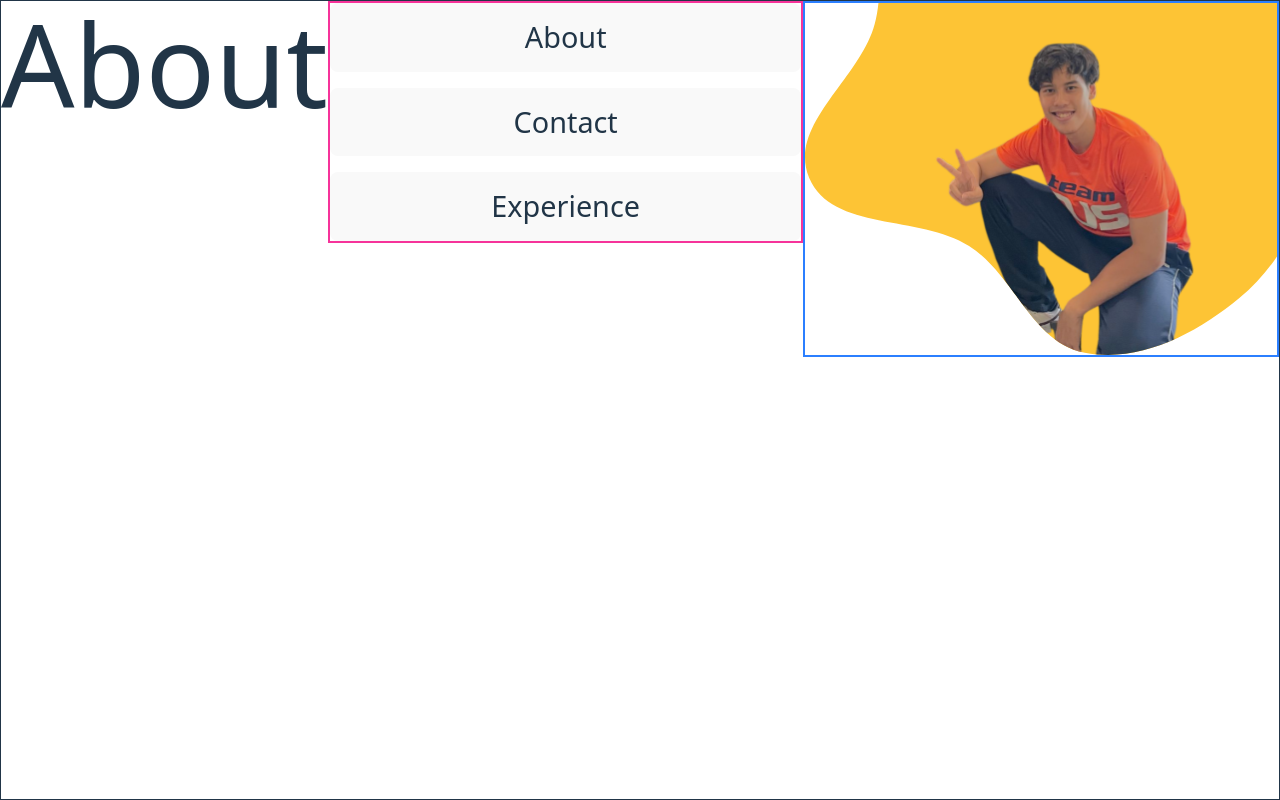
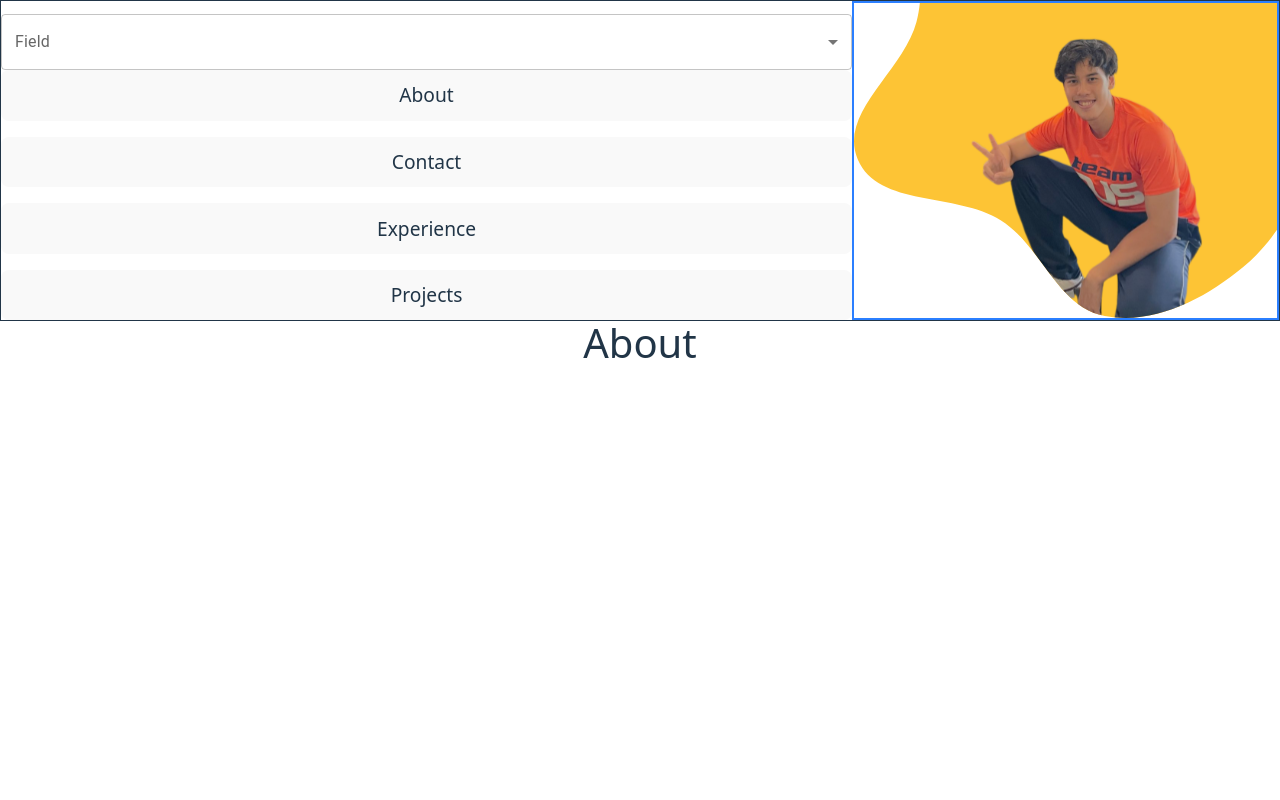
Before and after one commit to roydenteh99/Updated_Portfolio, a React (Vite) app: page / in a window 1280 px wide. Built offline with nearby package versions, Linux system fonts and the light colour scheme.

Commit message:
Select added now playing with hashrouting

```diff
--- a/package.json
+++ b/package.json
@@ -10,11 +10,15 @@
     "preview": "vite preview"
   },
   "dependencies": {
+    "@emotion/react": "^11.14.0",
+    "@emotion/styled": "^11.14.1",
+    "@mui/material": "^7.3.2",
     "@tailwindcss/vite": "^4.1.13",
     "autoprefixer": "^10.4.21",
     "postcss": "^8.5.6",
     "react": "^19.1.1",
     "react-dom": "^19.1.1",
+    "react-router-dom": "^7.9.3",
     "tailwindcss": "^4.1.13"
   },
   "devDependencies": {
--- a/src/App.jsx
+++ b/src/App.jsx
@@ -1,47 +1,65 @@
+import { HashRouter as Router } from "react-router-dom";
 import { useState } from 'react'
 import Dp from './assets/DisplayPic.svg'
 import DisplayPic from './UIComponents/DisplayPic/DisplayPic'
-import { ButtonGroup } from './UIComponents/ButtonGroup/ButtonGroup'
+import { MyButtonGroup } from './UIComponents/MyButtonGroup/MyButtonGroup'
+import BasicSelect from './UIComponents/BasicSelect/BasicSelect'
+
 import './App.css'
 
 function App() {
-  const [count, setCount] = useState(0)
+  const [field, setfield] = useState("All")
 
   return (
+	<div>
     <div className='
 	First_Layer
 	border-1 box-border
-	md:text-4xl
-	flex flex-col flex_wrap
-	md:flex-row-reverse
-	justify-start items-end
-	items-end
-	md:items-start
-	min-h-screen w-screen
+	md:text-2xl
+	flex flex_wrap
+	flex-col md:flex-row-reverse
+	justify-start
+	items-end md:items-start
+	w-screen
+	m-0
 	'>
 	<div className="
 	Second_Layer_DP
 	border-2 border-blue-500
-	basis-1/2
-	w-8/10  ">
+	w-8/10 md:w-5/10  ">
 		<DisplayPic src = {Dp} alt={"picture_of_me"}/>
     </div>
+
 	<div className='
 	Second_Layer_Buttongroup
-	basis-1/2
-	border-2 border-pink-500
-	w-full max-w-screen
+
+	self-end
+	w-full
 	'>
-		<ButtonGroup
+		<BasicSelect
+			items = {[
+				"All",
+				"Engineering",
+				"Education",
+				"Other"
+			]}
+			selectlabel='Field'
+			/>
+
+
+		<MyButtonGroup
 		buttons={[
 			{name:"About"},
 			{name: "Contact"},
-			{name : "Experience"}
+			{name : "Experience"},
+			{name : "Projects"}
 
-			]} />
+			]}
+			direction='col'
+		 />
 
 
-
+	</div>
 
 	</div>
 	<div>
--- a/src/DisplayPic/DisplayPic.jsx
+++ /dev/null
@@ -1,11 +0,0 @@
-import displayPic from "./DisplayPic.svg"
-
-export default function DisplayPic() {
-
-    return(<>
-        <img src = {displayPic}
-        alt = "MyDisplayPic" />
-        </>
-    )
-
-}
--- a/src/TypeButton/TypeButton.jsx
+++ /dev/null
@@ -1,14 +0,0 @@
-
-export default function TypeButton({text}) {
-
-	return(
-	<button className="
-      bg-blue-500
-      hover:bg-blue-600
-      px-6 py-3
-    ">
-      {text}
-    </button>
-	)
-
-}
--- /dev/null
+++ b/src/UIComponents/BasicSelect/BasicSelect.jsx
@@ -0,0 +1,34 @@
+import * as React from 'react';
+import Box from '@mui/material/Box';
+import InputLabel from '@mui/material/InputLabel';
+import MenuItem from '@mui/material/MenuItem';
+import FormControl from '@mui/material/FormControl';
+import Select from '@mui/material/Select';
+
+export default function BasicSelect({items , selectlabel = "label"}) {
+  const [age, setAge] = React.useState('');
+
+  const handleChange = (event) => {
+    setAge(event.target.value);
+  };
+
+  return (
+    <Box sx={{ minWidth: 120 }}>
+      <FormControl fullWidth>
+        <InputLabel id="demo-simple-select-label">{selectlabel}</InputLabel>
+        <Select
+          labelId="demo-simple-select-label"
+          id="demo-simple-select"
+          value={age}
+          label= {selectlabel}
+          onChange={handleChange}
+        >
+		{items.map((item, index) => (
+			<MenuItem key = {index} value = {item}>{item}</MenuItem>
+		))
+		}
+        </Select>
+      </FormControl>
+    </Box>
+  );
+}
--- a/src/UIComponents/ButtonGroup/ButtonGroup.jsx
+++ b/src/UIComponents/MyButtonGroup/MyButtonGroup.jsx
@@ -1,9 +1,11 @@
 
-export  function ButtonGroup({buttons}) {
+export function MyButtonGroup({buttons,direction ="row"}) {
   return (
-    <div className="flex gap-4 justify-evenly
-	flex-row
-	md:flex-col">
+    <div
+      className={`flex gap-4 justify-evenly flex-wrap flex-col ${
+        direction === "row" ? "md:flex-row" : "md:flex-col"
+      }`}
+    >
       {buttons.map((btn) => (
         <Button
           key={btn.name}
--- a/src/index.css
+++ b/src/index.css
@@ -26,22 +26,17 @@ a:hover {
   color: #535bf2;
 }
 
-body {
-  margin: 0;
-  display: flex;
-  place-items: center;
-  min-width: 320px;
-  min-height: 100vh;
-}
+
 
 h1 {
-  font-size: 3.2em;
+  font-size: 2.5em;
   line-height: 1.1;
 }
 
 button {
   border-radius: 8px;
   border: 1px solid transparent;
+  margin: 0;
   padding: 0.6em 1.0em;
   font-size: 0.8em;
   font-weight: 500;
```
Also changed, not shown: src/DisplayPic/DisplayPic.svg (deleted), 1 other file (tests, documents, lock files or other folders).
